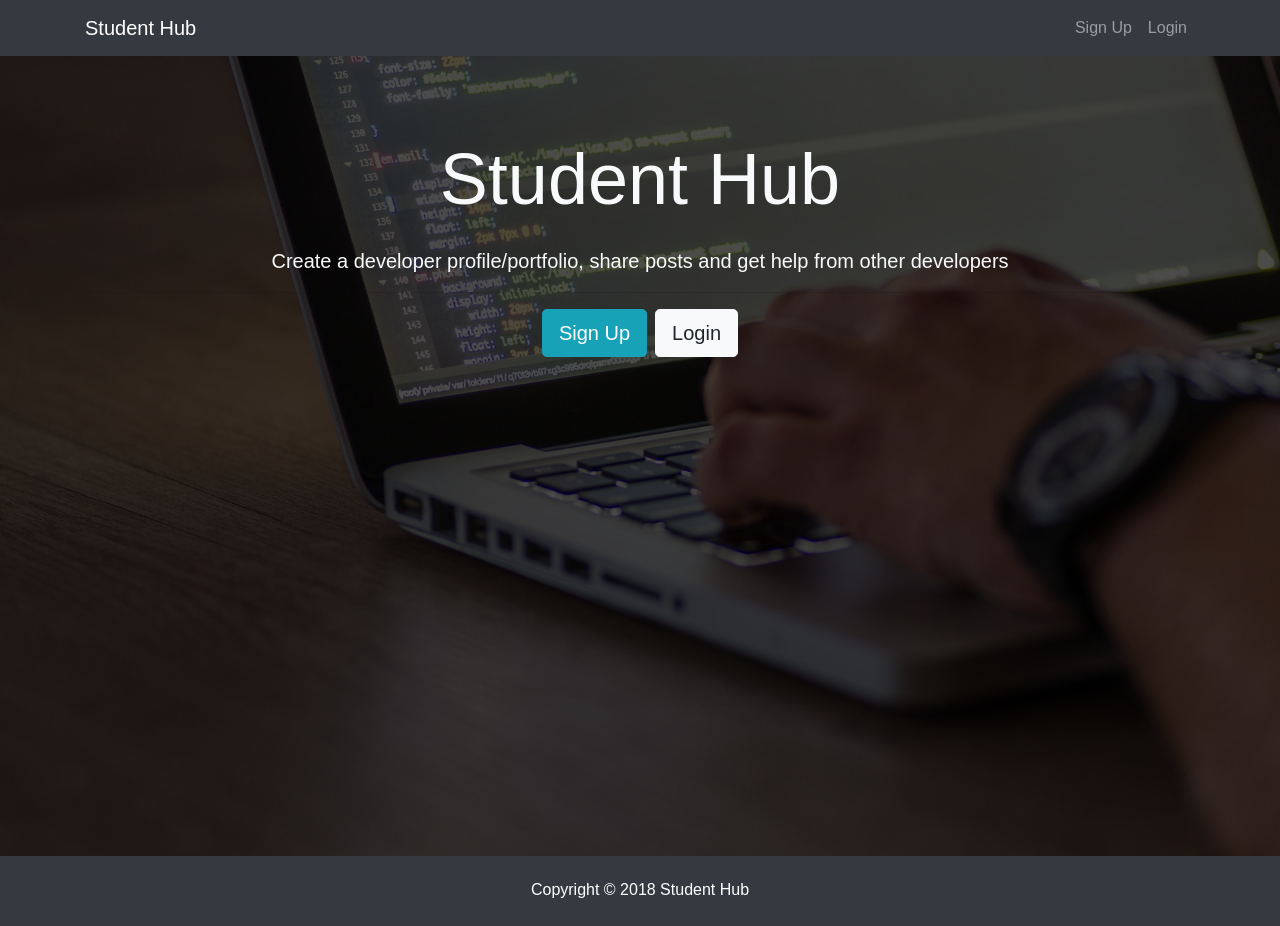
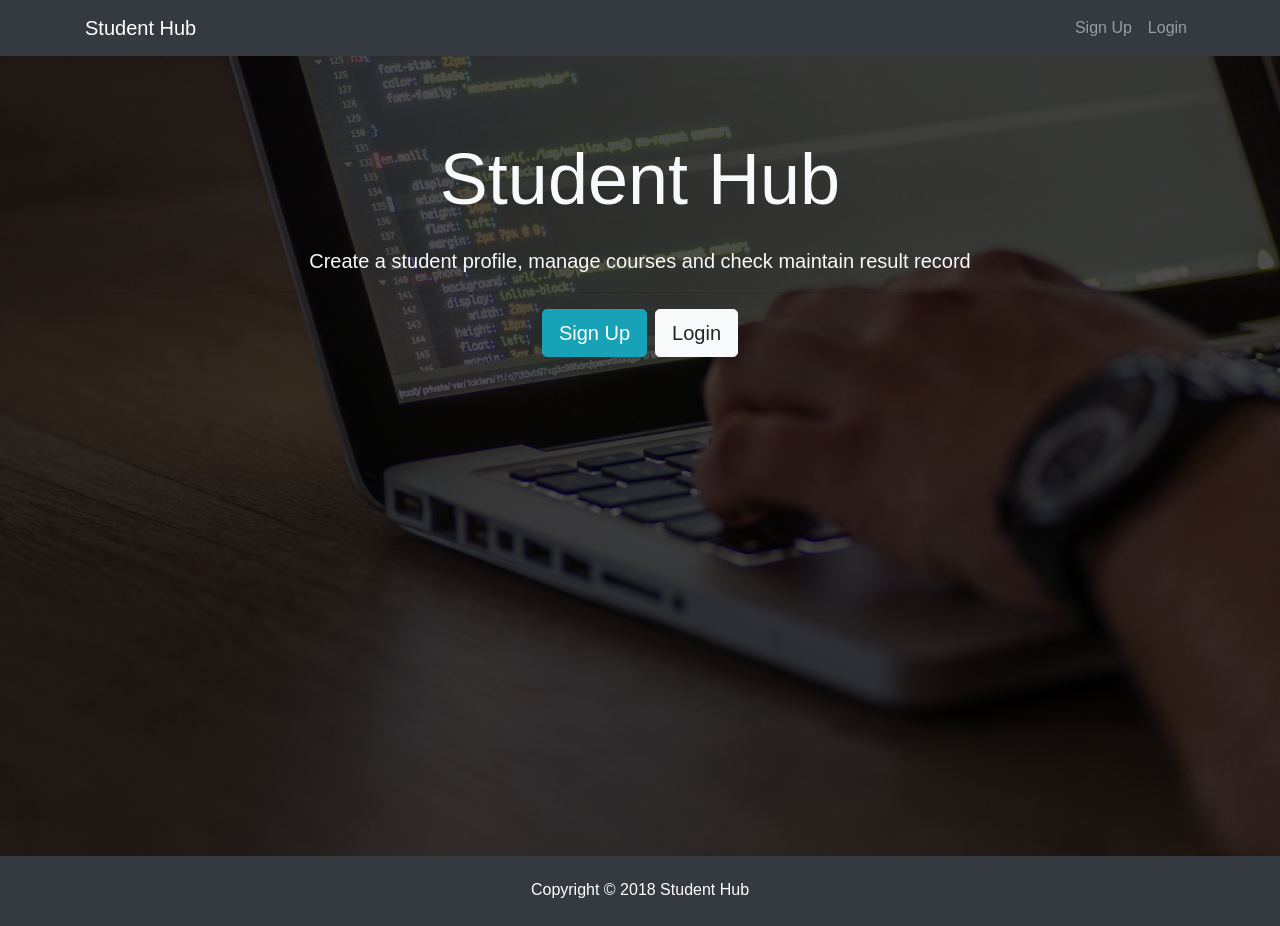
Before and after one commit to pro123908/student-hub, a React (Create React App) app in the folder client/: page / in a window 1280 px wide. Built offline with nearby package versions, Linux system fonts and the light colour scheme.

Commit message:
Improvements for Reliability

```diff
--- a/client/src/components/layout/Landing.js
+++ b/client/src/components/layout/Landing.js
@@ -20,8 +20,8 @@ class Landing extends Component {
                 <h1 className="display-3 mb-4">Student Hub</h1>
                 <p className="lead">
                   {" "}
-                  Create a developer profile/portfolio, share posts and get help
-                  from other developers
+                  Create a student profile, manage courses and check maintain
+                  result record
                 </p>
                 <hr />
                 <Link to="/register" className="btn btn-lg btn-info mr-2">
```
